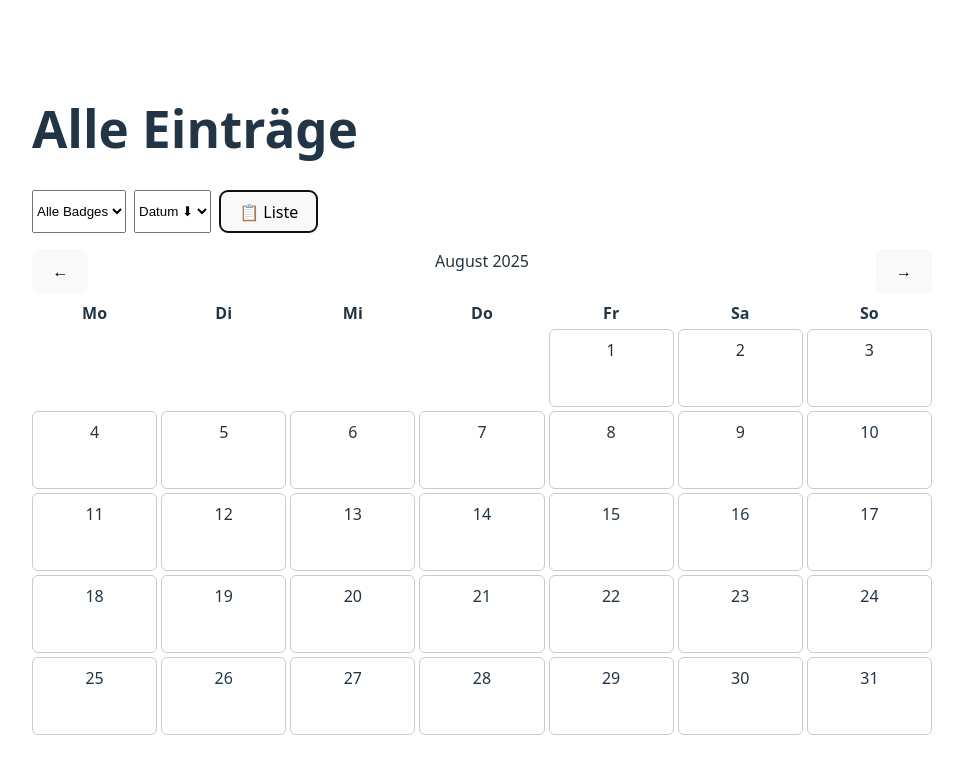
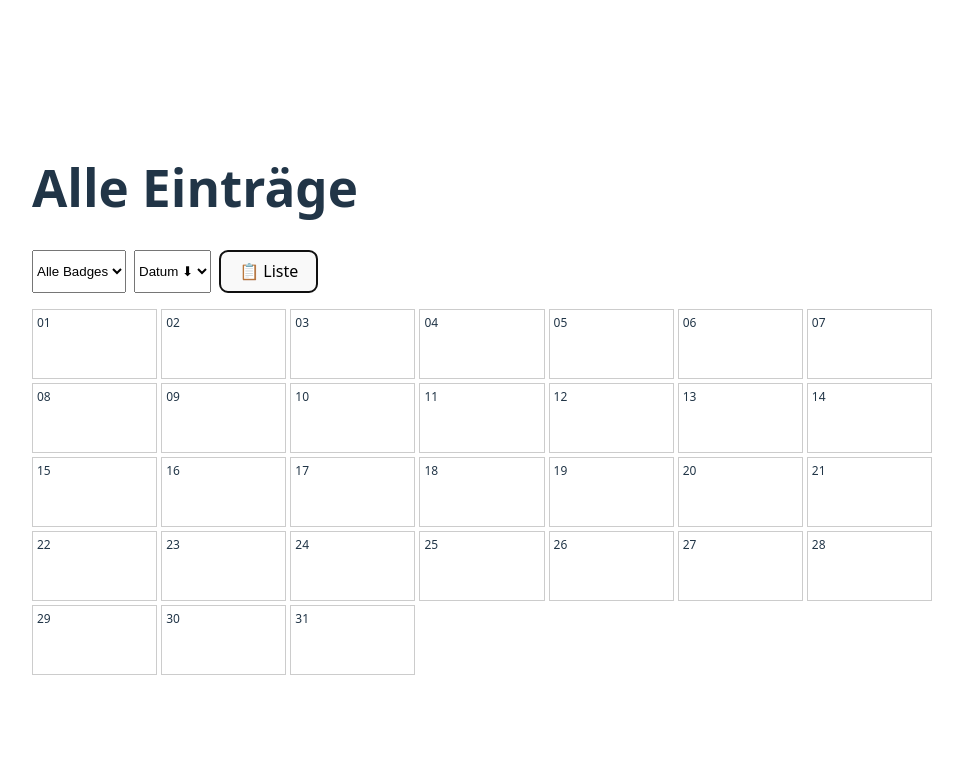
Before and after one commit to CGWeb94/day-rater-frontend, a React (Vite) app: page /entries in a window 1280 px wide. Both pictures are taken after a click on the button "📅 Kalender". Shown: the top 774 px of the page, without its empty margins (158-1121 px from the left). Built offline with nearby package versions, Linux system fonts and the light colour scheme.

Commit message:
New Calender View with Score

```diff
--- a/src/EntriesPage.jsx
+++ b/src/EntriesPage.jsx
@@ -7,16 +7,18 @@ export default function EntriesPage() {
   const [sort, setSort] = useState("date-desc"); // "date-asc", "score-asc", "score-desc"
 
   // --- Einträge aus localStorage laden ---
-  // Für jetzt: wir erwarten, dass App.jsx Einträge in localStorage oder Context legt.
-  // Später kannst du das mit deinem API-Call kombinieren.
   const entries = JSON.parse(localStorage.getItem("entries") || "[]");
+
+  // --- Alle verfügbaren Badges für Filter ---
+  const allBadges = useMemo(() => {
+    return [...new Set(entries.map(e => e.badge).filter(Boolean))];
+  }, [entries]);
 
   // --- Gefilterte & sortierte Einträge ---
   const filtered = useMemo(() => {
     let data = [...entries];
-    if (filterBadge) {
-      data = data.filter(e => e.badge === filterBadge);
-    }
+    if (filterBadge) data = data.filter(e => e.badge === filterBadge);
+
     switch (sort) {
       case "date-asc": data.sort((a,b) => a.date.localeCompare(b.date)); break;
       case "score-asc": data.sort((a,b) => a.score - b.score); break;
@@ -34,7 +36,7 @@ export default function EntriesPage() {
       <div style={{ display: "flex", gap: 8, marginBottom: 16 }}>
         <select value={filterBadge} onChange={e => setFilterBadge(e.target.value)}>
           <option value="">Alle Badges</option>
-          {[...new Set(entries.map(e => e.badge).filter(Boolean))].map(b => (
+          {allBadges.map(b => (
             <option key={b} value={b}>{b}</option>
           ))}
         </select>
--- a/src/components/CalendarView.jsx
+++ b/src/components/CalendarView.jsx
@@ -1,50 +1,55 @@
-import { useState } from "react";
-import dayjs from "dayjs";
+import { useMemo } from "react";
 
 export default function CalendarView({ entries }) {
-  const [month, setMonth] = useState(dayjs());
+  // --- Einträge nach Datum gruppieren ---
+  const entriesByDate = useMemo(() => {
+    const map = {};
+    entries.forEach(e => {
+      if (!map[e.date]) map[e.date] = [];
+      map[e.date].push(e);
+    });
+    return map;
+  }, [entries]);
 
-  const startOfMonth = month.startOf("month");
-  const endOfMonth = month.endOf("month");
-  const daysInMonth = month.daysInMonth();
-
-  const entriesByDate = Object.fromEntries(entries.map(e => [e.date, e]));
-
+  // --- Hilfsfunktion: Tage des aktuellen Monats ---
+  function generateMonthDays() {
+    const now = new Date();
+    const year = now.getFullYear();
+    const month = now.getMonth();
+    const date = new Date(year, month, 1);
     const days = [];
-  for (let i = 1; i <= daysInMonth; i++) {
-    const dateStr = month.date(i).format("YYYY-MM-DD");
-    const entry = entriesByDate[dateStr];
-    days.push({ day: i, dateStr, entry });
+    while (date.getMonth() === month) {
+      const yyyy = date.getFullYear();
+      const mm = String(date.getMonth() + 1).padStart(2, "0");
+      const dd = String(date.getDate()).padStart(2, "0");
+      days.push(`${yyyy}-${mm}-${dd}`);
+      date.setDate(date.getDate() + 1);
+    }
+    return days;
   }
 
+  const days = generateMonthDays();
+
   return (
-    <div>
-      <div style={{ display: "flex", justifyContent: "space-between", marginBottom: 8 }}>
-        <button onClick={() => setMonth(month.subtract(1, "month"))}>←</button>
-        <span>{month.format("MMMM YYYY")}</span>
-        <button onClick={() => setMonth(month.add(1, "month"))}>→</button>
-      </div>
-
     <div style={{ display: "grid", gridTemplateColumns: "repeat(7, 1fr)", gap: 4 }}>
-        {["Mo","Di","Mi","Do","Fr","Sa","So"].map(d => (
-          <div key={d} style={{ fontWeight: "bold", textAlign: "center" }}>{d}</div>
-        ))}
-        {Array(startOfMonth.day() === 0 ? 6 : startOfMonth.day()-1).fill(null).map((_,i) => (
-          <div key={"empty-"+i}></div>
-        ))}
-        {days.map(d => (
-          <div key={d.day} style={{
-            border: d.entry ? `2px solid ${d.entry.color}` : "1px solid #ccc",
-            borderRadius: 6,
-            textAlign: "center",
-            padding: 8,
-            minHeight: 60
+      {days.map(day => (
+        <div key={day} style={{ border: "1px solid #ccc", minHeight: 60, padding: 4, position: "relative" }}>
+          <div style={{ fontSize: 12, marginBottom: 2 }}>{day.slice(-2)}</div>
+          {entriesByDate[day]?.map((e, i) => (
+            <div key={i} style={{
+              backgroundColor: e.color,
+              borderRadius: 4,
+              padding: "2px 4px",
+              fontSize: 12,
+              marginTop: 2,
+              color: "#000",
+              fontWeight: "bold"
             }}>
-            <div>{d.day}</div>
-            {d.entry && <div style={{ fontSize: 12 }}>{d.entry.score}</div>}
+              {e.badge || "🏷"} {e.score}
             </div>
           ))}
         </div>
+      ))}
     </div>
   );
 }
```
Lines whose indentation alone changed are shown as unchanged.
